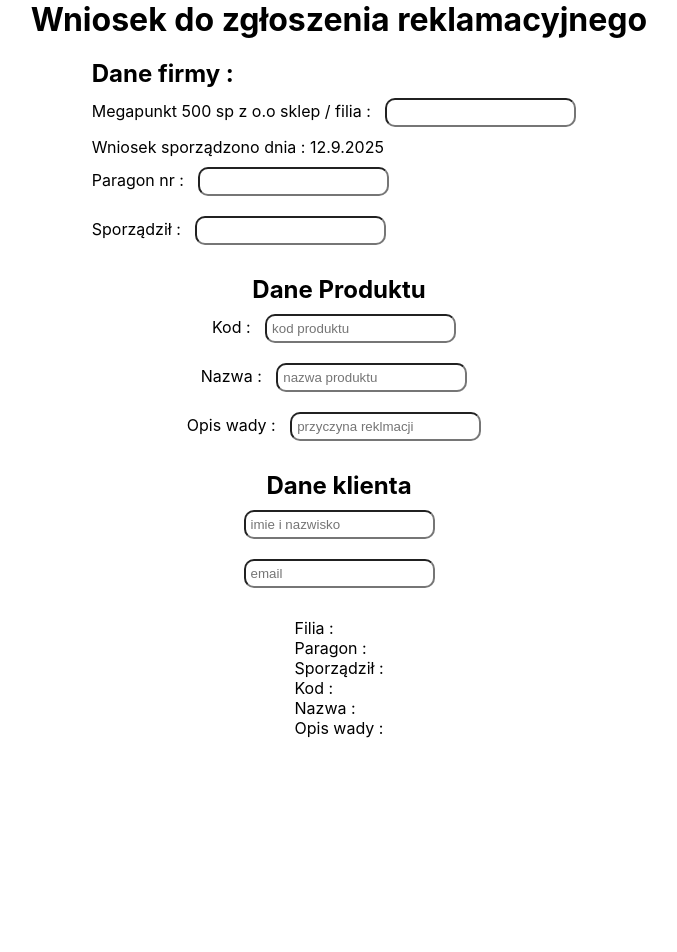
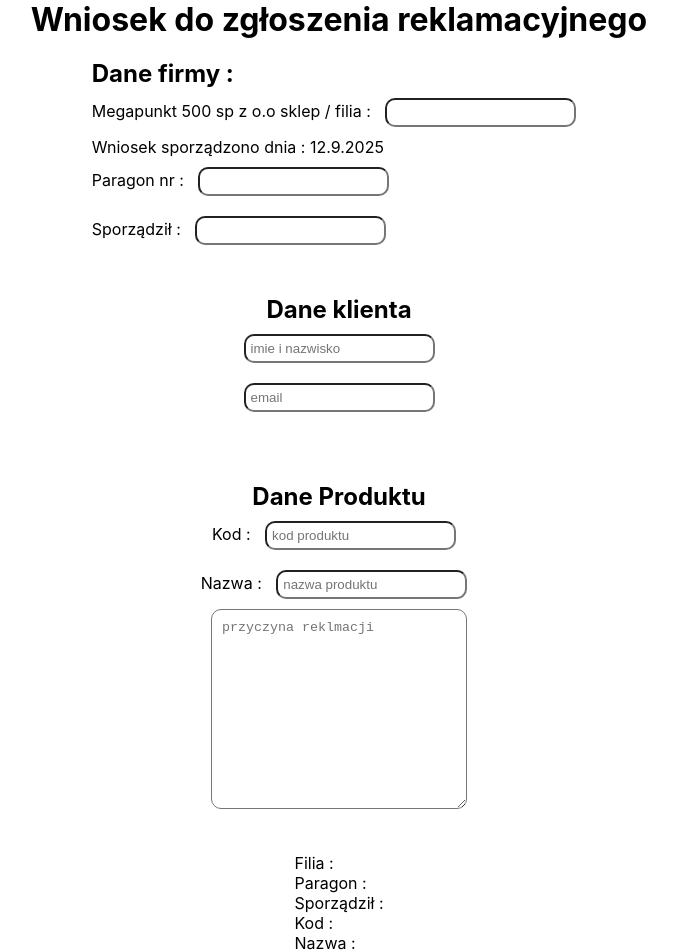
Before and after one commit to marcinoles87/reklamacje, a React (Create React App) app: page / in a window 1280 px wide. Shown: the top 952 px of the page, without its empty margins (301-978 px from the left). Before the commit the page ends 800 px from the top, so only its background shows below. Built offline with nearby package versions, Linux system fonts and the light colour scheme.

Commit message:
add new components

```diff
--- a/src/App.css
+++ b/src/App.css
@@ -18,11 +18,17 @@
   margin: 30px;
 }
 
+.dane-reklamacji{
+  display: flex;
+  flex-direction: row;
+  justify-content: center;
+}
+
 .reklamacja-container , .zglaszajacy-container {
   display: flex;
   flex-direction: column;
-  justify-content: center;
   align-items: center;
+  margin: 20px;
 }
 
 input{
@@ -32,6 +38,13 @@ input{
   transition: 0.8s ease;
 }
 
+textarea{
+  border-radius: 10px;
+  padding: 10px;
+  width: 20vw;
+  height: 200px;
+}
+
 input:hover{
   background-color: gray;
   color:white;
--- a/src/App.js
+++ b/src/App.js
@@ -26,8 +26,12 @@ function App() {
       <h1>Wniosek do zgłoszenia reklamacyjnego</h1>
 
       <DaneFirmy filia={filia} setFilia={setFilia} paragon={paragon} setParagon={setParagon} sprzedawca={sprzedawca} setSprzedawca={setSprzedawca}></DaneFirmy>
-      <DaneProduktu setKod={setKod} setNazwa={setNazwa} setOpis={setOpis}></DaneProduktu>
       <DaneZglaszajacego setDaneZglaszajacego={setDaneZglaszajacego} setEmailZglaszajacego={setEmailZglaszajacego}></DaneZglaszajacego>
+
+      <div className='dane-reklamacji'>
+              <DaneProduktu setKod={setKod} setNazwa={setNazwa} setOpis={setOpis}></DaneProduktu>
+
+      </div>
 
 
 
--- a/src/components/DaneProduktu.js
+++ b/src/components/DaneProduktu.js
@@ -6,7 +6,7 @@ function DaneProduktu({setKod,setNazwa,setOpis}) {
         <h2>Dane Produktu</h2>
         <label for="kod">Kod : <input placeholder='kod produktu' onChange={ (e) => setKod(e.target.value)}></input></label>
         <label for="nazwa">Nazwa : <input placeholder='nazwa produktu' onChange={ (e) => setNazwa(e.target.value)}></input></label>
-        <label for="opis_wady">Opis wady : <input placeholder='przyczyna reklmacji' onChange={ (e) => setOpis(e.target.value)}></input></label>
+        <label for="opis_wady"><textarea placeholder='przyczyna reklmacji' onChange={ (e) => setOpis(e.target.value)}></textarea></label>
     </div>
   )
 }
```
